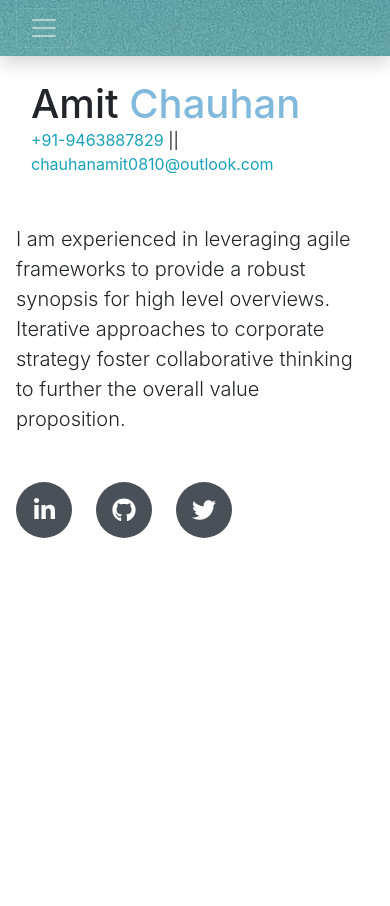
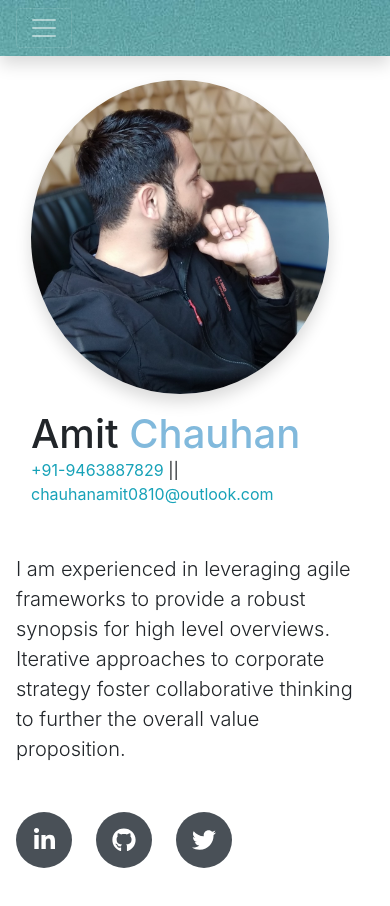
Before and after one commit to bluesuiter/amit.chauhan, a React (Create React App) app: page /about in a window 390 px wide. Shown: the top 906 px of the page. Before the commit the page ends 844 px from the top, so only its background shows below. Built offline with nearby package versions, Linux system fonts and the light colour scheme; a web font is replaced by a local one.

Commit message:
Update Pages.js

```diff
--- a/src/components/Pages/Pages.js
+++ b/src/components/Pages/Pages.js
@@ -57,10 +57,9 @@ const pageData = {
             <Fragment>
                 <div class="row col-12">
                     <div class="col-12 col-sm-2" href="#page-top">
-                        <span class="d-none d-lg-block">
-                            <img height="110px" alt="Amit Chauhan" class="img-fluid img-profile shadow rounded-circle mx-auto mb-3" src={require('../../assets/images/1623396096273.jpg')}/>
-                        </span>
+                        <img height="110px" alt="Amit Chauhan" class="img-fluid img-profile shadow rounded-circle mx-auto mb-3" src={require('../../assets/images/1623396096273.jpg')}/>
                     </div>
+                    <hr/>
                     <div class="col-12 mt-sm-4 pl-sm-5 col-sm-8">
                         <h1 class="mb-0">Amit <span class="text-primary">Chauhan</span></h1>
                         <div class="subheading mb-5">
```
